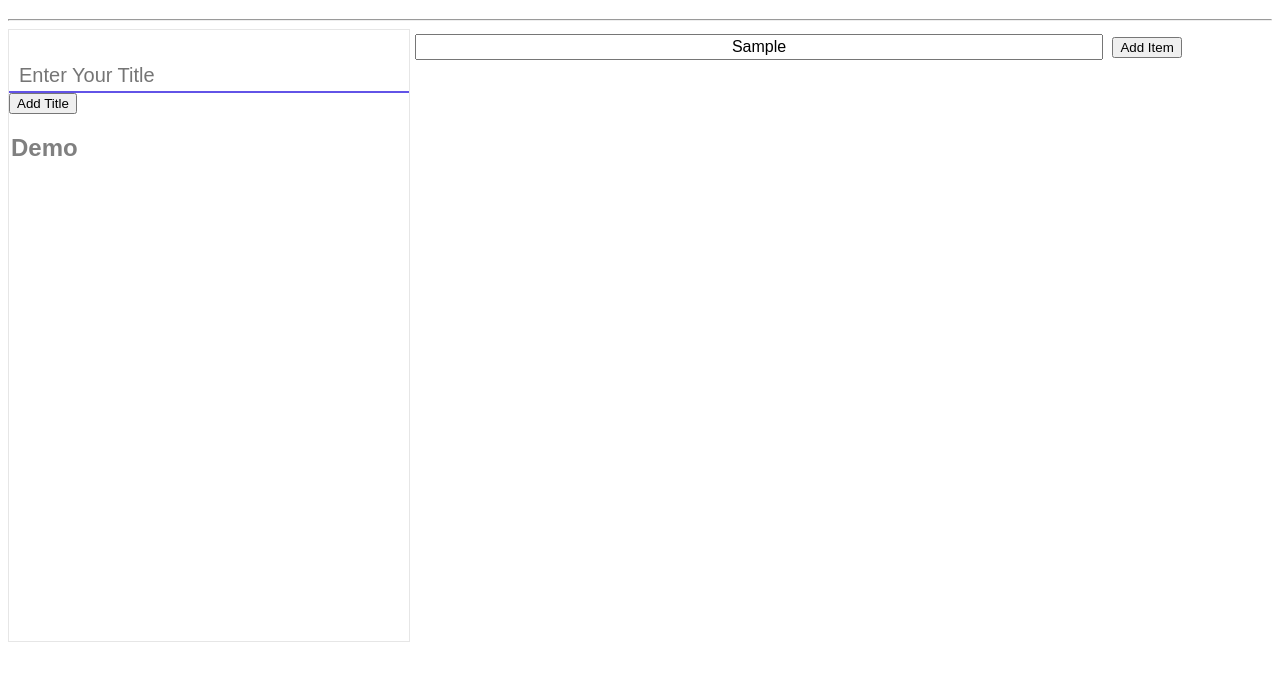
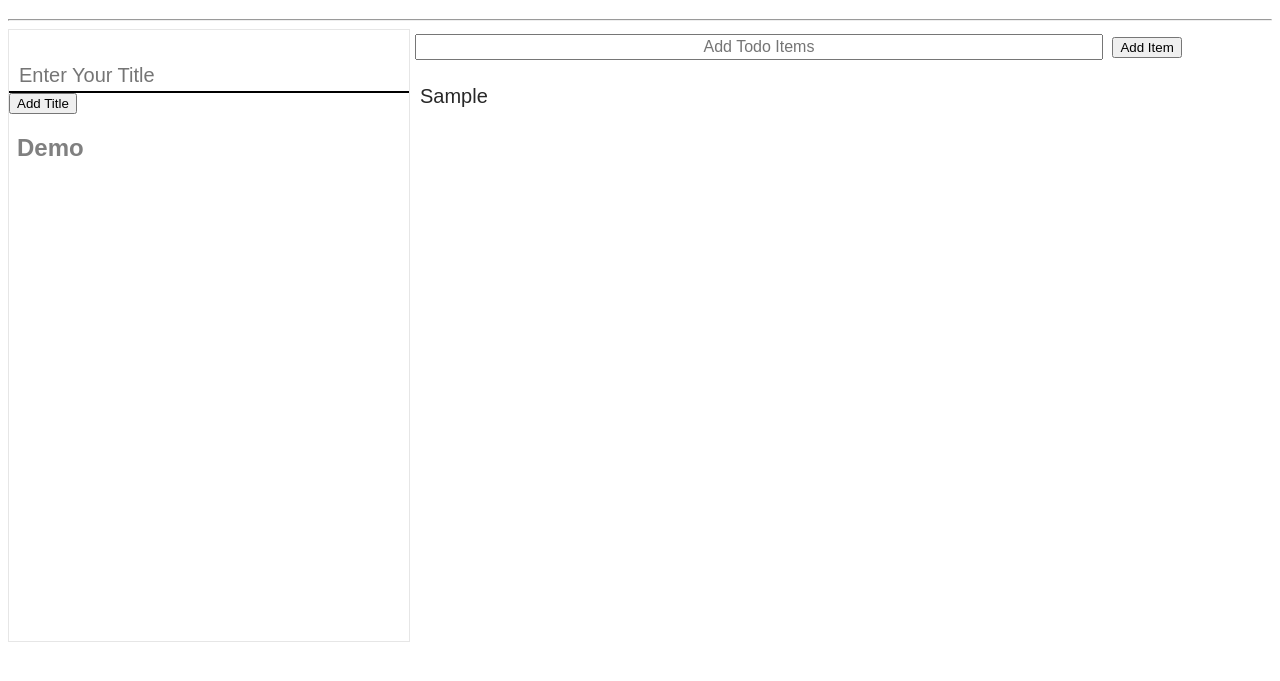
Before and after one commit to trinangkur/todo-trinangkur, a plain HTML site: page public/index.html in a window 1280 px wide. Both pictures are taken after typing "Sample" into the empty fields and a click on the input "Add Item". Shown: the part 61-742 px from the top of the page. Drawn offline with Linux system fonts and the light colour scheme.

Commit message:
Able add items in a perticular title
under a perticular title by adding an item giving it class as that
title... and making the perticular title highlighted

```diff
--- a/public/index.html
+++ b/public/index.html
@@ -16,15 +16,14 @@
           name="newTitle"
           id="titleBox"
           placeholder="Enter Your Title"
+          autocomplete="off"
         />
         <input type="submit" value="Add Title" onclick="addTodoTitle()" />
         <h2 class="todoHeading highlight" onclick="showTitleItems()">Demo</h2>
       </div>
       <div id="todoItems">
-        <div class="item">
-          <input type="text" id="addItem" placeholder="Add Todo Items" />
-          <input type="submit" value="Add Item" />
-        </div>
+        <input type="text" id="addItem" placeholder="Add Todo Items" />
+        <input type="submit" value="Add Item" onclick="addTodoItem()" />
       </div>
     </div>
   </body>
--- a/public/js/script.js
+++ b/public/js/script.js
@@ -20,6 +20,17 @@ const addTodoTitle = () => {
   navigationBar.appendChild(h2);
 };
 
+const addTodoItem = function() {
+  const todoItemDiv = document.querySelector('#todoItems');
+  const itemText = document.createElement('p');
+  const itemHolder = document.querySelector('#addItem');
+  itemText.innerText = itemHolder.value;
+  itemText.classList.add('item');
+  itemText.classList.add(document.querySelector('.highlight').innerText);
+  itemHolder.value = '';
+  todoItemDiv.appendChild(itemText);
+};
+
 const main = function() {
   console.log('body loaded');
 };
--- a/public/style.css
+++ b/public/style.css
@@ -14,7 +14,7 @@ h1 {
   height: 20px;
   width: 480px;
   border: none;
-  border-bottom: 2px solid rgb(98, 83, 231);
+  border-bottom: 2px solid black;
   outline: none;
   font-weight: 100;
   font-size: 20px;
@@ -47,9 +47,19 @@ h1 {
 .todoHeading {
   font-weight: 200;
   color: gray;
-  padding-left: 2px;
+  padding-left: 8px;
 }
 
 .highlight {
   font-weight: bolder;
 }
+
+.item {
+  margin-left: 10px;
+  font-size: 20px;
+  color: rgb(40, 40, 40);
+}
+
+.hide {
+  display: none;
+}
--- a/todo.txt
+++ b/todo.txt
@@ -1,2 +1,3 @@
 __done__ write a todo
 __done__ create page handlers
+__done__ design index.html
```
